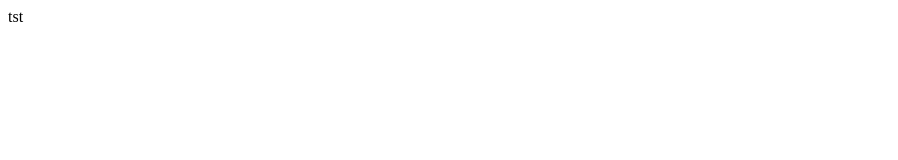
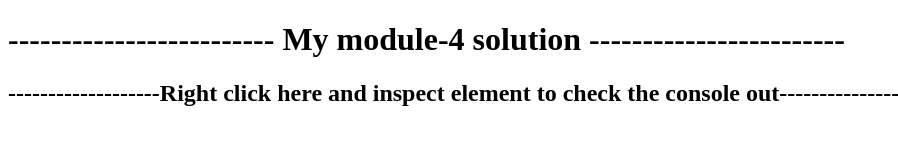
Before and after one commit to mounseflit/mounseflit, a plain HTML site: page tst.html in a window 1280 px wide. Shown: the whole page, without its empty margins (0-898 px from the left). Drawn offline with Linux system fonts and the light colour scheme.

Commit message:
Update tst.html

```diff
--- a/tst.html
+++ b/tst.html
@@ -1 +1,34 @@
-tst
+<!DOCTYPE html>
+<html>
+<head>
+	<title>coursera module 4</title>
+</head>
+<body>
+	<h1>------------------------- My module-4 solution ------------------------</h1>
+  <h2>-------------------Right click here and inspect element to check the console out--------------------</h2>
+	<script>
+	var names=new Array();
+names[0]="Yaakov";
+names[1]="John";
+names[2]="Jen";
+names[3]="jason";
+names[4]="paul";
+names[5]="frank";
+names[6]="larry";
+names[7]="paula";
+names[8]="laura";
+names[9]="jim";
+
+
+for (var i = 0; i < names.length; i++) {
+	if(names[i].charAt(0)==='J'|| names[i].charAt(0)==='j'){
+        console.log("Goodbye "+ names[i])
+	}
+	else{
+		console.log("Hello "+ names[i])
+	}
+}
+</script>
+
+</body>
+</html>
```
